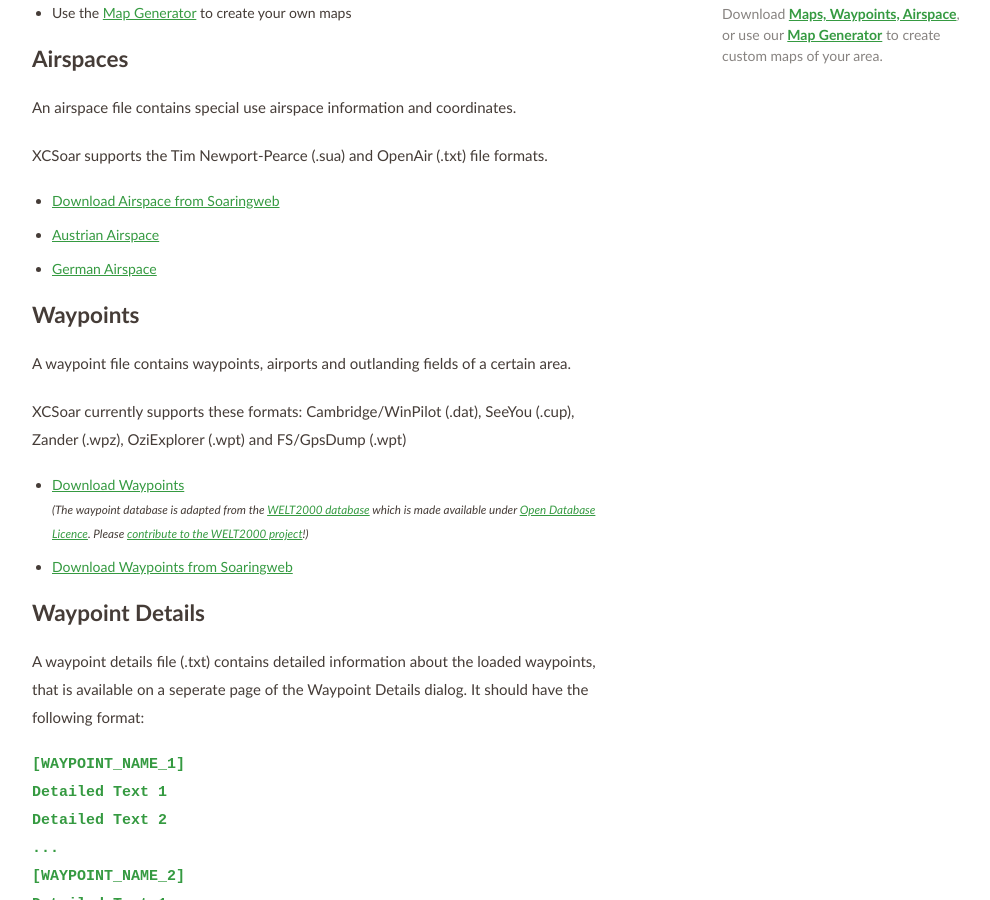
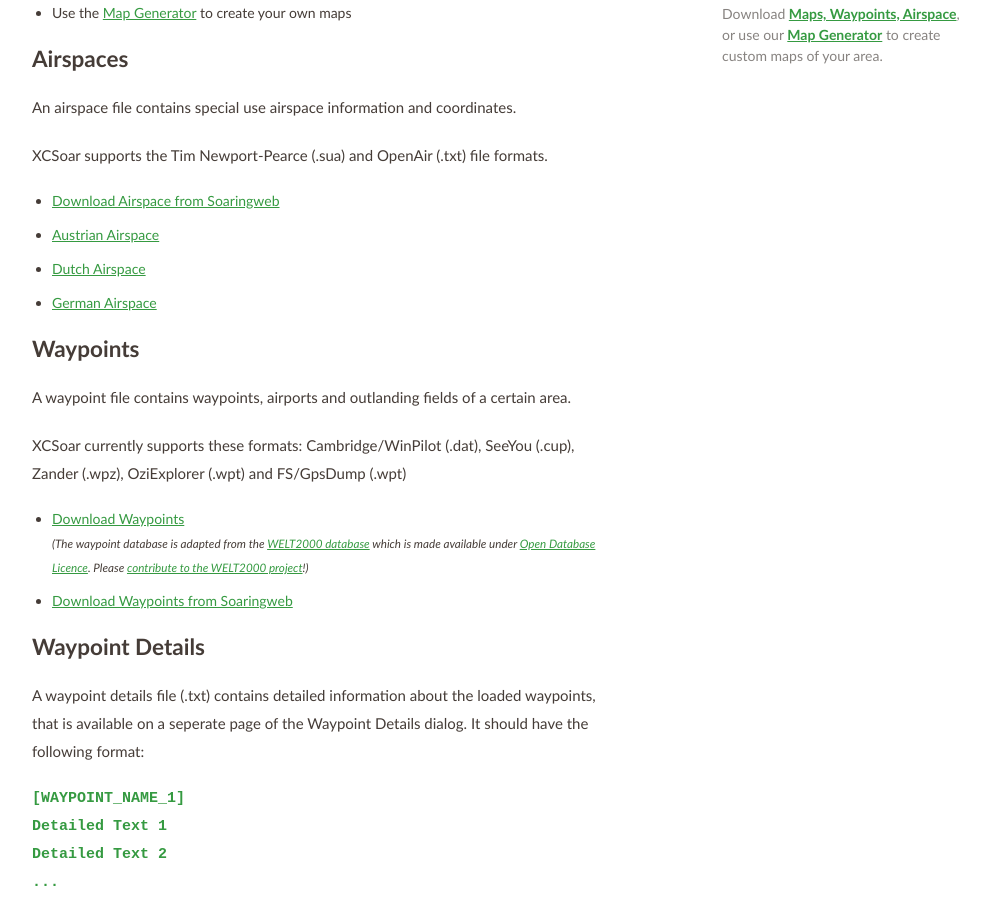
Before and after one commit to XCSoar/website, a Jekyll site: the page built from download/data.md, in a window 1280 px wide and 900 px high, scrolled down 583 px. Shown: the whole window, without its empty margins (138-1128 px from the left). Built offline with Jekyll 4.4.1, drawn with Linux system fonts in a browser that asks for light colours.

Commit message:
download/data: Added link to dutch airspace file

```diff
--- a/download/data.md
+++ b/download/data.md
@@ -29,6 +29,7 @@
 
 - [Download Airspace from Soaringweb](http://soaringweb.org/Airspace/)
 - [Austrian Airspace](http://www.austrocontrol.at/en/content/atm/AIS/Products/kml/kml.shtml)
+- [Dutch Airspace](http://www.gliderpilotshop.nl/winkel/product_info.php?cPath=110_96&products_id=428)
 - [German Airspace](http://www.daec.de/aul/luftr_d.php)
 
 ## Waypoints
```
